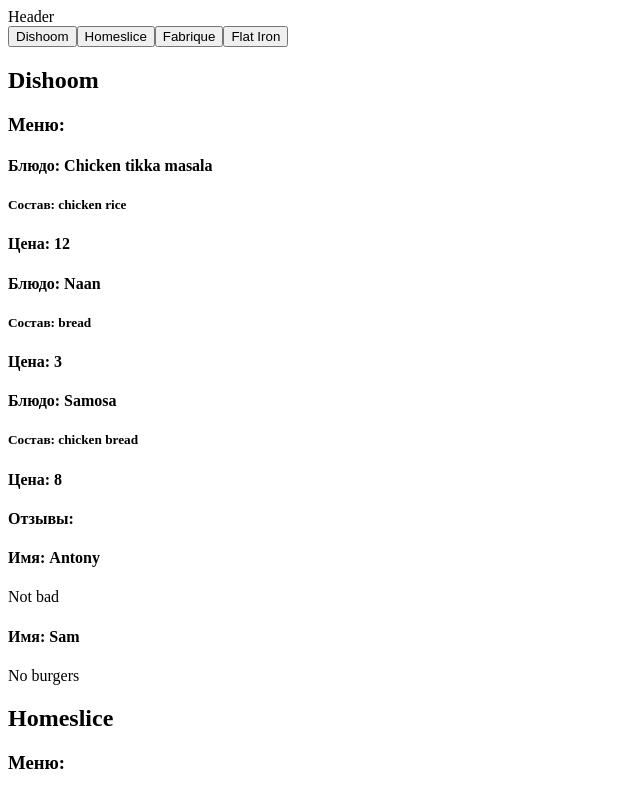
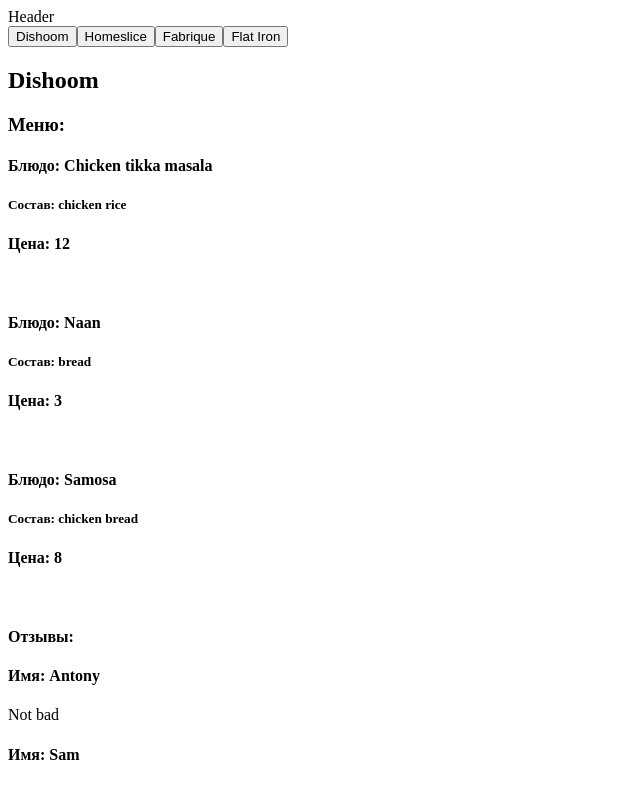
Before and after one commit to alex-suschin/learn-js-react, a React (Vite) app: page / in a window 1280 px wide. Shown: the top 785 px of the page, without its empty margins (0-640 px from the left). Built offline with nearby package versions, Linux system fonts and the light colour scheme.

Commit message:
исправления по ДЗ-2

```diff
--- /dev/null
+++ b/src/components/dish/component.jsx
@@ -0,0 +1,16 @@
+import React from 'react'
+
+export const Dish = ({dish}) => {
+  return (
+    <div key={dish.name}>
+        <h4>Блюдо: {dish.name}</h4>
+        <h5>Состав: {
+            dish.ingredients.map((itm, idx) => (
+                <span key={idx}>{itm + ' '}</span>
+            ))
+            }</h5>
+        <h4>Цена: {dish.price}</h4>
+        <br />
+    </div>
+  )
+}
--- /dev/null
+++ b/src/components/restaurant-tab/component.jsx
@@ -0,0 +1,7 @@
+import React from 'react'
+
+export const RestaurantTab = ({title, funcTabClick}) => {
+  return (
+    <button onClick={funcTabClick}>{title}</button>
+  )
+}
--- /dev/null
+++ b/src/components/restaurant-tabs/component.jsx
@@ -0,0 +1,12 @@
+import React from 'react'
+import { RestaurantTab } from '../restaurant-tab/component'
+
+export const RestaurantTabs = ({restaurants, funcTabClick}) => {
+    return (
+        <div>
+            {restaurants.map((name, index) => (
+                <RestaurantTab key={name} title={name} onClick={() => funcTabClick(index)} />
+            ))}
+        </div>
+    )
+}
--- a/src/components/restaurant/component.jsx
+++ b/src/components/restaurant/component.jsx
@@ -1,4 +1,6 @@
 import React from 'react'
+import { Dish } from '../dish/component'
+import { Review } from '../review/component'
 
 export const Restaurant = ({elem}) => {
   return (
@@ -6,27 +8,17 @@
       <h2>{elem.name}</h2>
       <h3>Меню:</h3>
       {
-        elem.menu.map((dish) => {
-          return <div key={dish.name}>
-            <h4>Блюдо: {dish.name}</h4>
-            <h5>Состав: {
-                dish.ingredients.map((el) => {
-                  return <span>{el + " "}</span>
-                })
-              }</h5>
-            <h4>Цена: {dish.price}</h4>
-            </div>
+        elem.menu.map((dish, idx) => {
+          return <Dish key={idx} dish={dish} />
         })
       }
       <h4>Отзывы:</h4>
       {
-        elem.reviews.map((rewiew) => {
-          return <div key={rewiew.id}>
-            <h4>Имя: {rewiew.user}</h4>
-            <p>{rewiew.text}</p>
-            </div>
+        elem.reviews.map((rewiew, idx) => {
+          return <Review key={idx} rewiew={rewiew} />
         })
       }
+      <hr />
     </div>
   )
 }
--- a/src/components/restaurants-item/component.jsx
+++ /dev/null
@@ -1,7 +0,0 @@
-import React from 'react'
-
-export const RestaurantsItem = ({title}) => {
-  return (
-    <button>{title}</button>
-  )
-}
--- a/src/components/restaurants-items/component.jsx
+++ /dev/null
@@ -1,12 +0,0 @@
-import React from 'react'
-import { RestaurantsItem } from '../restaurants-item/component'
-
-export const RestaurantsItems = ({restaurants, restaurantsElems}) => {
-    return (
-        <div>
-            {restaurants.map((names, onCategorySelect) => (
-                <RestaurantsItem key={names} restaurantsElems={restaurantsElems} title={names} onClick={() => onCategorySelect(names)} />
-            ))}
-        </div>
-    )
-  }
--- a/src/components/restaurants/component.jsx
+++ b/src/components/restaurants/component.jsx
@@ -1,11 +1,11 @@
 import React from 'react'
 import { Restaurant } from '../restaurant/component'
 
-export const Restaraunts = ({restaurantsElems}) => {
+export const Restaraunts = ({restaurants}) => {
   return (
     <div>
-      {restaurantsElems.map((elem) => (
-        <Restaurant elem={elem}></Restaurant>
+      {restaurants.map((elem) => (
+        <Restaurant key={elem.name} elem={elem}></Restaurant>
       ))}
     </div>
 
--- /dev/null
+++ b/src/components/review/component.jsx
@@ -0,0 +1,10 @@
+import React from 'react'
+
+export const Review = ({rewiew}) => {
+  return (
+    <div key={rewiew.id}>
+        <h4>Имя: {rewiew.user}</h4>
+        <p>{rewiew.text}</p>
+    </div>
+  )
+}
--- a/src/pages/restourants-page/component.jsx
+++ b/src/pages/restourants-page/component.jsx
@@ -1,5 +1,5 @@
 import React from 'react'
-import { RestaurantsItems } from '../../components/restaurants-items/component';
+import { RestaurantTabs } from '../../components/restaurant-tabs/component';
 import { Restaraunts } from '../../components/restaurants/component';
 
 export const RestaurantsPage = ({ restaurants }) => {
@@ -7,12 +7,12 @@
 
     return (
       <div>
-        <RestaurantsItems
+        <RestaurantTabs
           restaurants={restaurantsList}
           onCategorySelect={(restaurant) => console.log(restaurant)}
         />
 
-        <Restaraunts restaurantsElems={restaurants} />
+        <Restaraunts restaurants={restaurants} />
       </div>
     );
   };
```
